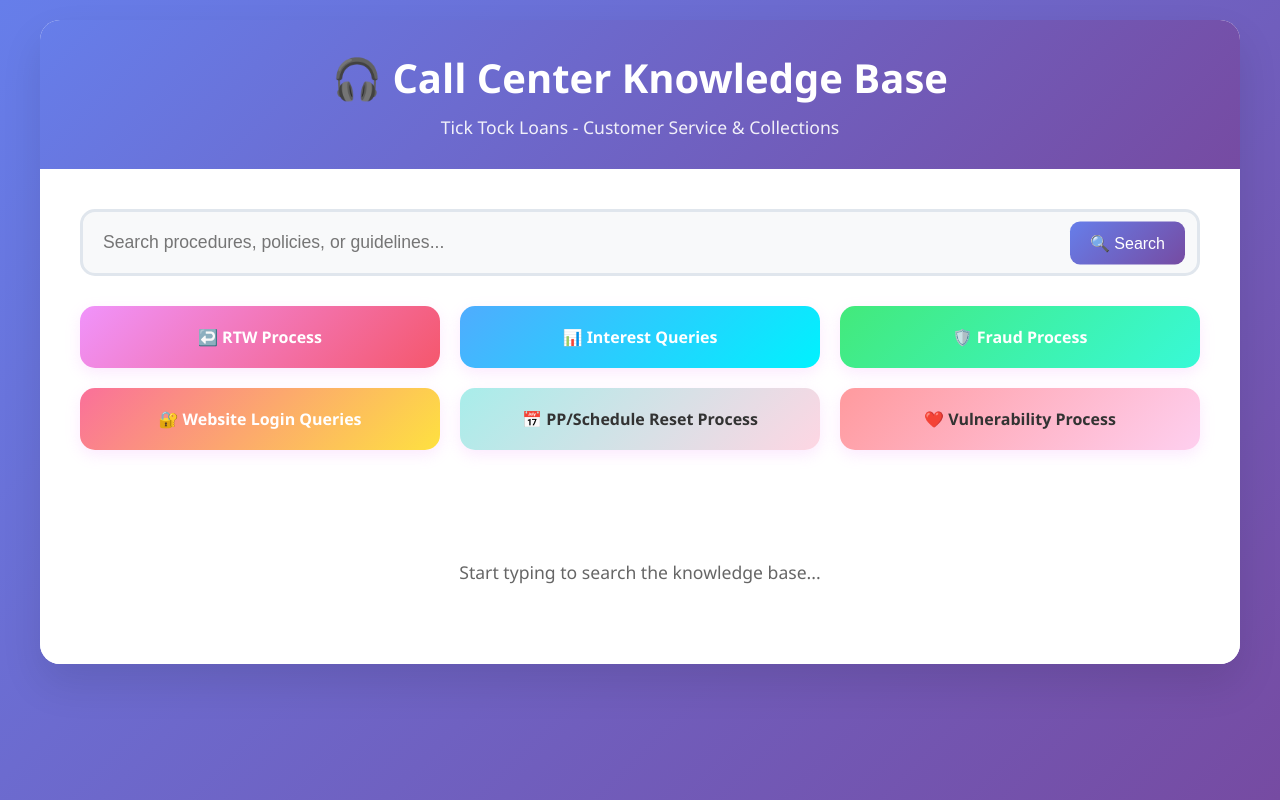
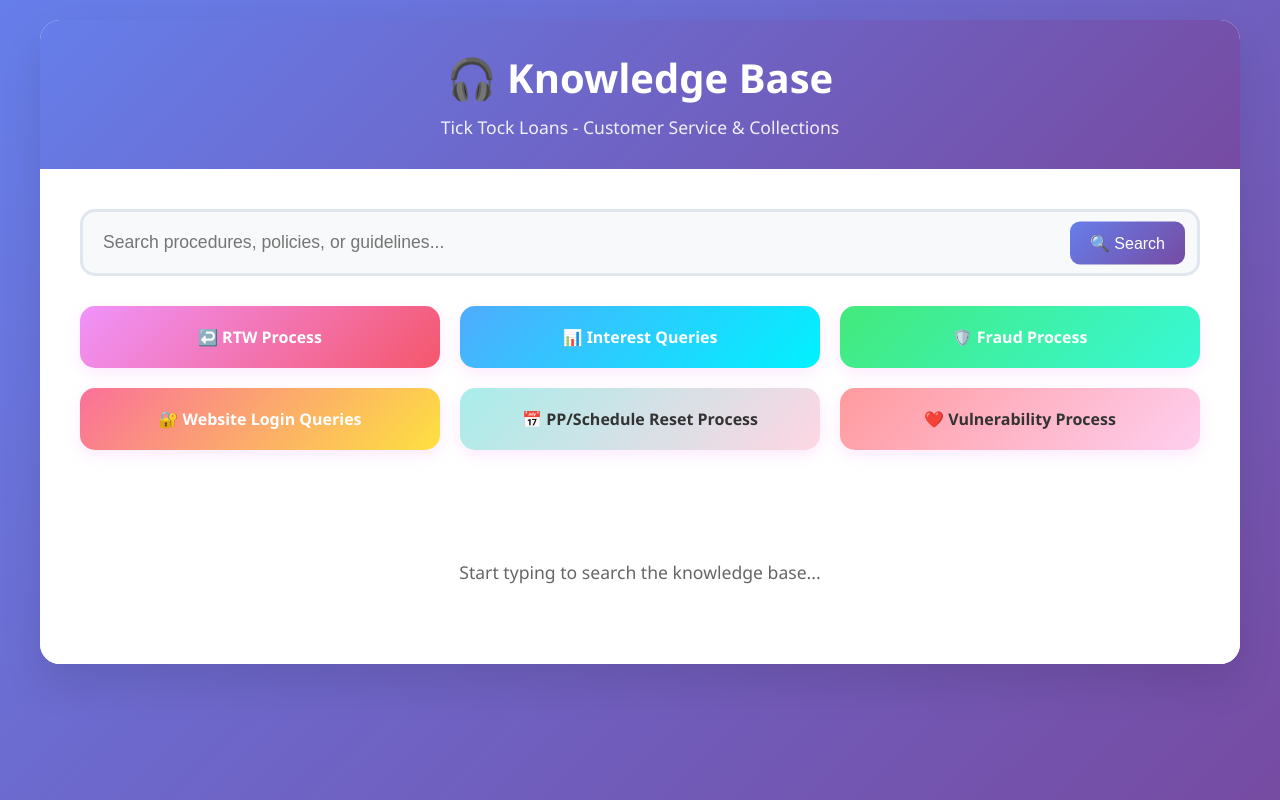
Before and after one commit to massimocristi1970/customer-service-coach, a website: page index.html in a window 1280 px wide. Drawn offline with Linux system fonts and the light colour scheme.

Commit message:
Update index.html

```diff
--- a/index.html
+++ b/index.html
@@ -215,7 +215,7 @@
 <body>
     <div class="container">
         <div class="header">
-            <h1>🎧 Call Center Knowledge Base</h1>
+            <h1>🎧 Knowledge Base</h1>
             <p>Tick Tock Loans - Customer Service & Collections</p>
         </div>
         <div class="search-section">
```
